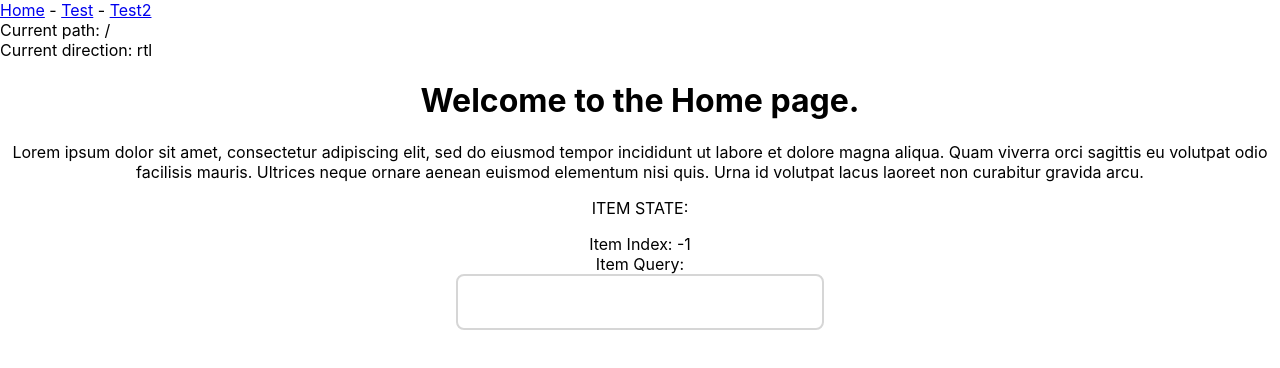
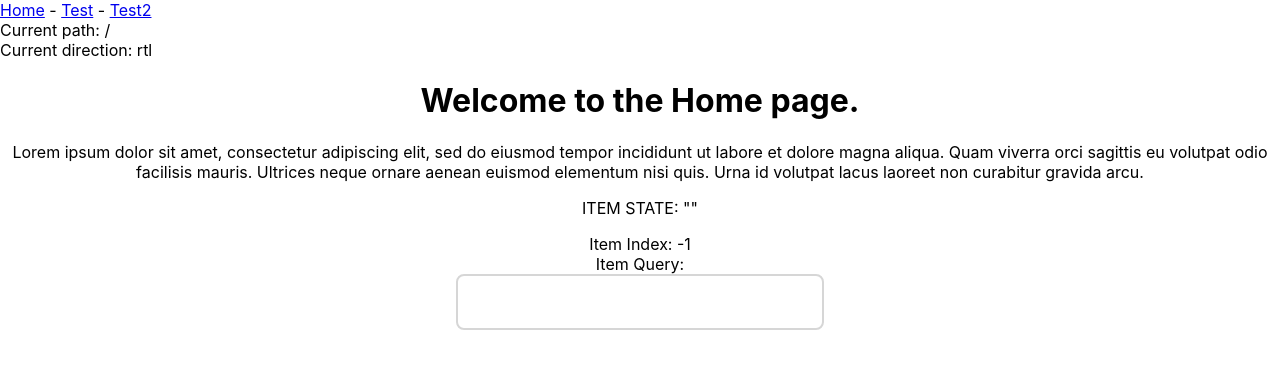
Before and after one commit to iancraddock/react-template, a React (Create React App) app: page / in a window 1280 px wide. Shown: the top 368 px of the page. Built offline with nearby package versions, Linux system fonts and the light colour scheme.

Commit message:
chore: item display fix

```diff
--- a/src/Home.tsx
+++ b/src/Home.tsx
@@ -35,7 +35,7 @@ export default function Home(): JSX.Element {
                 onSelect={(item: React.SetStateAction<string>): void => setItem(item)}
             /> */}
 
-            {`ITEM STATE: ${item}`}
+            {`ITEM STATE: ${JSON.stringify(item)}`}
 
             <Typeahead
                 options={[
--- a/src/components/TypeaheadItem.tsx
+++ b/src/components/TypeaheadItem.tsx
@@ -1,7 +1,7 @@
 import React from 'react';
 
 const TypeaheadItem = (props: Record<string, any>): JSX.Element => {
-    const { customText, text, onSelectItem, isHighlighted } = props;
+    const { customText, isHighlighted, onSelectItem, text } = props;
     return (
         <li
             className={`list-group-item ${isHighlighted ? 'active highlighted' : ''}`}
```
